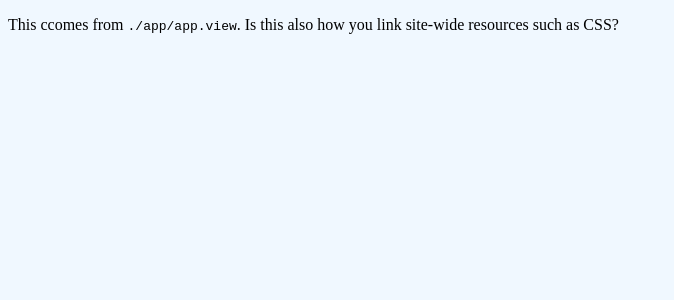
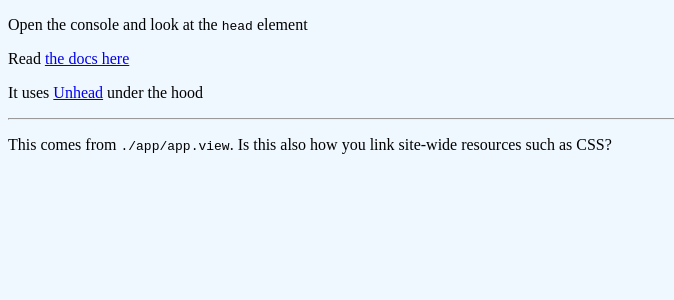
Before and after one commit to jurijsk/nuxt-fun, a Nuxt app: page /useHead in a window 1280 px wide. Shown: the top 300 px of the page, without its empty margins (0-674 px from the left). Built offline with nearby package versions, Linux system fonts and the light colour scheme.

Commit message:
* using useHead * looking into definePageMeta()

```diff
--- a/app/app.vue
+++ b/app/app.vue
@@ -1,5 +1,10 @@
 <template>
 	<NuxtPage />
-	</hr>
-	<p>This ccomes from <code>./app/app.view</code>. Is this also how you link site-wide resources such as CSS?</p>
+	<hr />
+	<p>This comes from <code>./app/app.view</code>. Is this also how you link site-wide resources such as CSS?</p>
 </template>
+<script setup lang="ts">
+useHead({
+	title: 'Nuxt Fun'
+});
+</script>
--- a/app/pages/fonts.vue
+++ b/app/pages/fonts.vue
@@ -1,5 +1,10 @@
-<script>
+<script setup lang="ts">
 import '~/assets/css/fonts-page.css';
+useHead({
+	title: 'Nuxt Fun - Fonts',
+	meta: [
+		{ name: 'description', content: 'Nuxt Fun project is hoe I learn about Nuxt' },
+});
 </script>
 <template>
 	<h1>Working with fonts in nuxt</h1>
--- /dev/null
+++ b/app/pages/useHead.vue
@@ -0,0 +1,26 @@
+<script setup lang="ts">
+
+const title = ref({ name: 'Nuxt Fun - useHead' });
+const author = ref('Jurijs');
+
+useHead({
+	title: computed(() => title.value.name),
+	titleTemplate: '%s - templated',
+	meta: [
+		{ name: 'description', content: 'This page tests various useHead things' },
+		{ name: 'keywords', content: 'nuxt, useHead' },
+		{ name: 'author', content: `The author is ${author.value}` }
+	],
+	bodyAttrs: {
+		class: 'use-head',
+		//you can not set random properties, only ones on hte list
+	},
+	script: [{ innerHTML: 'console.log(\'you can even insert scripts using useHead\')' }],
+
+});
+</script>
+<template>
+	<p>Open the console and look at the <code>head</code> element</p>
+	<p>Read <a href="https://nuxt.com/docs/4.x/api/composables/use-head">the docs here</a></p>
+	<p>It uses <a href="https://unhead.unjs.io/">Unhead</a> under the hood</p>
+</template>
```
Also changed, not shown: 1 other file (tests, documents, lock files or other folders).
